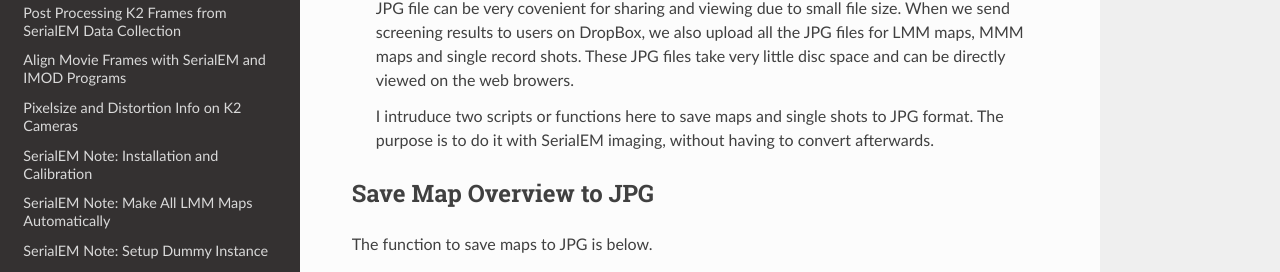
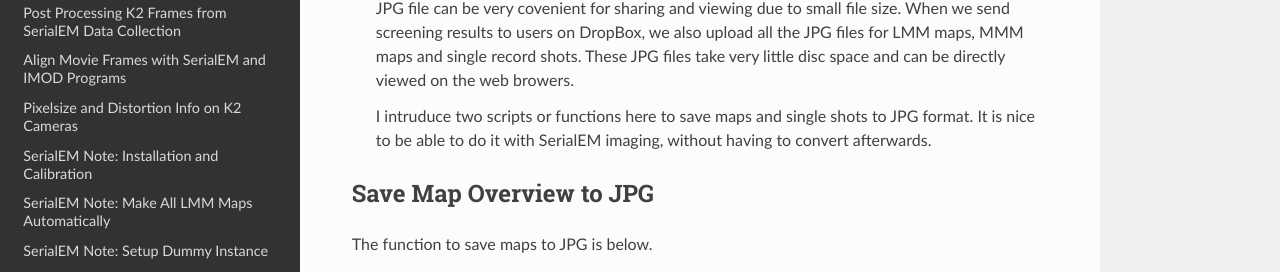
Before and after one commit to xuchen66/sphinx-emdocs, a Sphinx documentation site: the page built from source/serialEM-note-utilize-jpg-file-format.rst, in a window 1280 px wide and 900 px high. Shown: the part 374-646 px from the top of the window. Built offline with Sphinx 7.4.7 and the Read the Docs theme 2.0.0, drawn with Linux system fonts in a browser that asks for light colours; pages that are not in the unit, such as notebooks, are missing from menus; some of the changed text lies outside the part shown.

Commit message:
Update serialEM-note-utilize-jpg-file-format.rst

```diff
--- a/source/serialEM-note-utilize-jpg-file-format.rst
+++ b/source/serialEM-note-utilize-jpg-file-format.rst
@@ -18,7 +18,7 @@ SerialEM Note: Utilize JPG File format
       we also upload all the JPG files for LMM maps, MMM maps and single record shots. These JPG files take very little disc space and
       can be directly viewed on the web browers.
 
-      I intruduce two scripts or functions here to save maps and single shots to JPG format. The purpose is to do it with SerialEM
+      I intruduce two scripts or functions here to save maps and single shots to JPG format. It is nice to be able to do it with SerialEM
       imaging, without having to convert afterwards.
 
 .. _map_to_jpg:
```
Also changed, not shown: other parts of source/serialEM-note-utilize-jpg-file-format.rst (+2 -1 lines).
